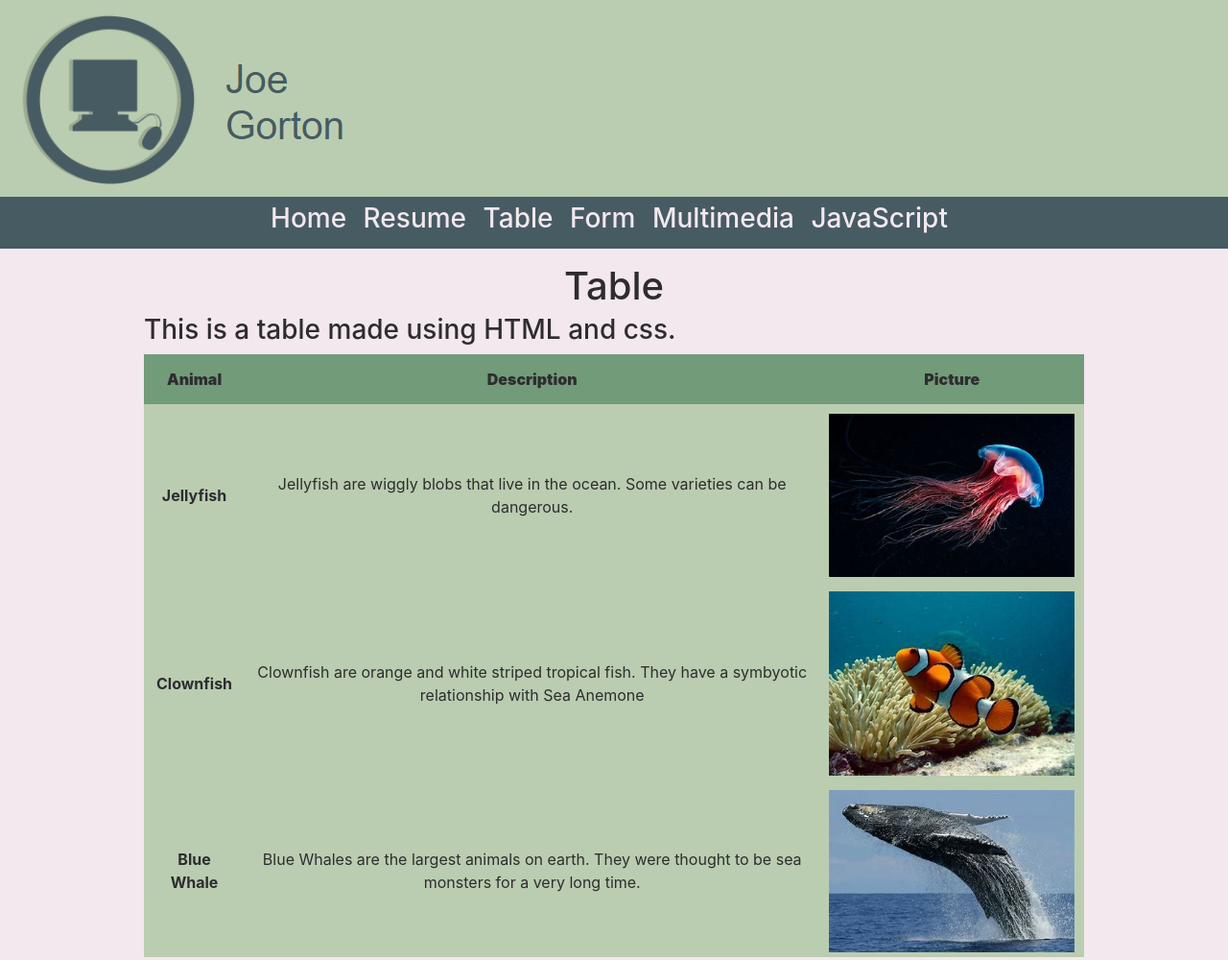
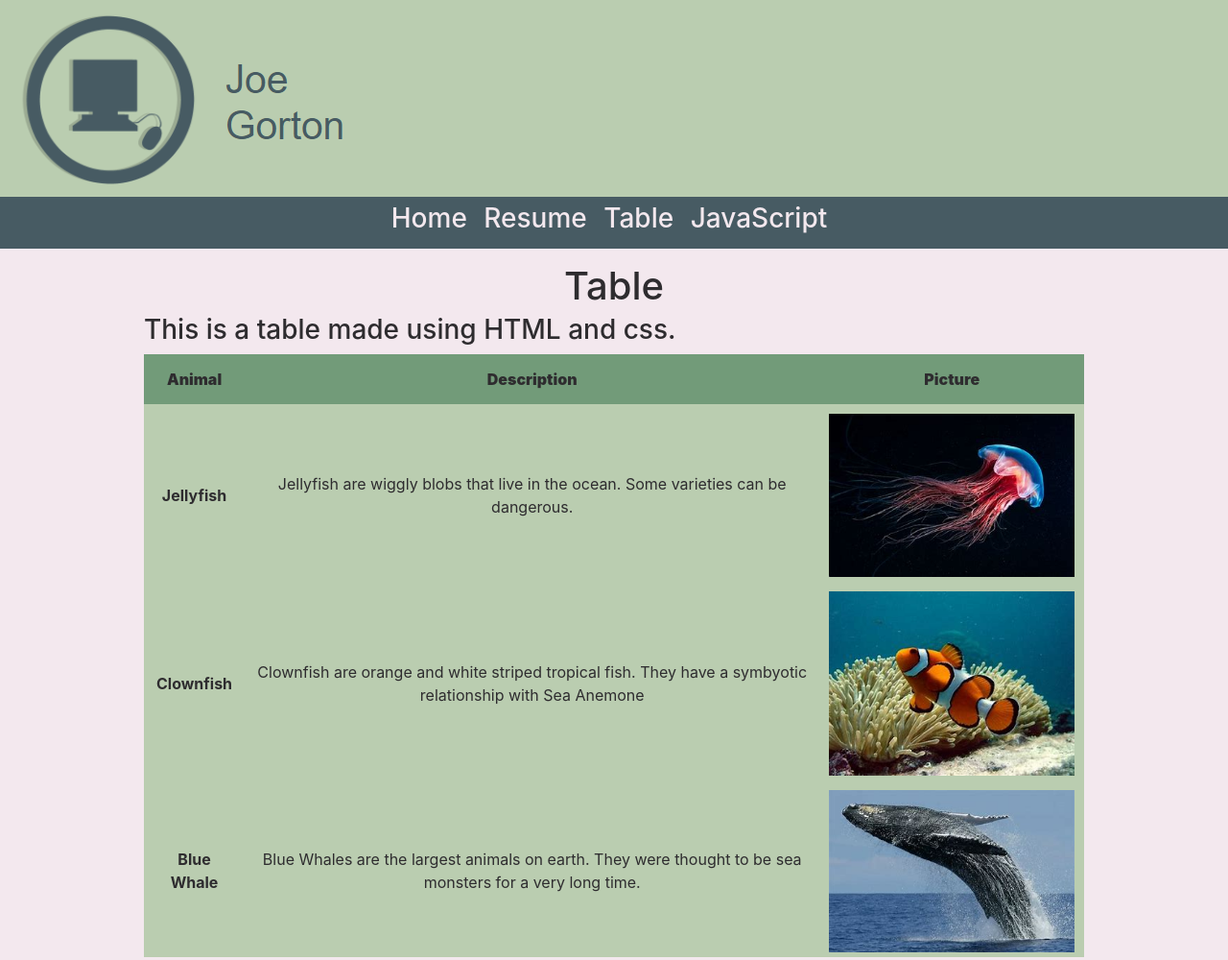
Before and after one commit to JBytesG/Old-Portfolio-Site, a plain HTML site: page table.html in a window 1280 px wide. Shown: the top 1000 px of the page at 96% size. Drawn offline with nearby package versions, Linux system fonts and the light colour scheme.

Commit message:
Update table.html

```diff
--- a/table.html
+++ b/table.html
@@ -18,8 +18,6 @@
                 <a href="index.html">Home</a>
                 <a href="resume.html">Resume</a>
                 <a href="table.html">Table</a>
-                <a href="form.html">Form</a>
-                <a href="multimedia.html">Multimedia</a>
                 <a href="flappy.html">JavaScript</a>
             </h3>
         </nav>
```
